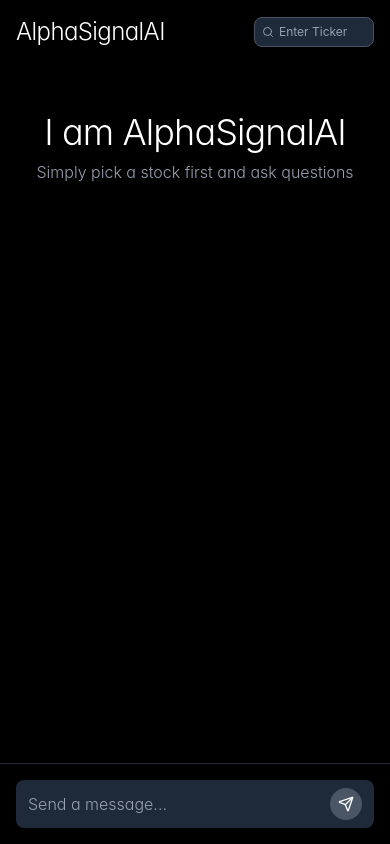
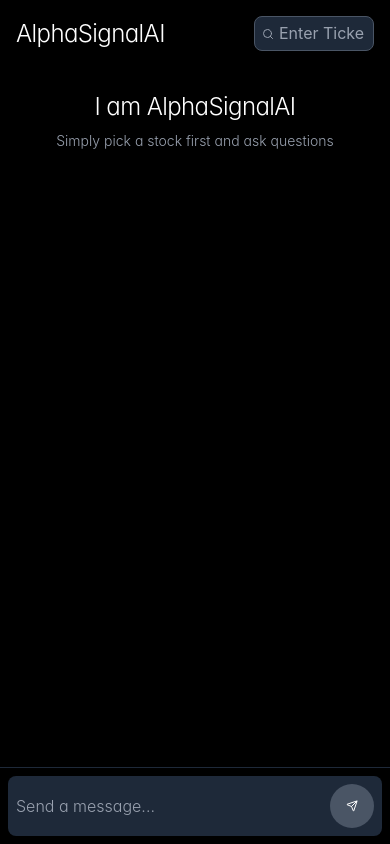
Before and after one commit to hasanpeal/AlphaSignalAI, a Next.js app: page / in a window 390 px wide. Built offline with nearby package versions, Linux system fonts and the light colour scheme.

Commit message:
UI Improved

```diff
--- a/src/app/globals.css
+++ b/src/app/globals.css
@@ -28,6 +28,10 @@
   font-feature-settings: "cv02", "cv03", "cv04", "cv11";
   -webkit-font-smoothing: antialiased;
   -moz-osx-font-smoothing: grayscale;
+  /* Prevent zoom on input focus on iOS */
+  -webkit-text-size-adjust: 100%;
+  /* Improve touch targets */
+  touch-action: manipulation;
 }
 
 /* Custom scrollbar for chat */
@@ -74,3 +78,44 @@
 .message-enter {
   animation: fadeIn 0.3s ease-out;
 }
+
+/* Mobile-specific improvements */
+@media (max-width: 640px) {
+  /* Improve touch targets */
+  button,
+  [role="button"] {
+    min-height: 44px;
+    min-width: 44px;
+  }
+
+  /* Prevent horizontal scroll */
+  body {
+    overflow-x: hidden;
+  }
+
+  /* Better input handling on mobile */
+  input,
+  textarea {
+    font-size: 16px !important; /* Prevents zoom on iOS */
+  }
+
+  /* Improve scrolling performance */
+  .overflow-y-auto {
+    -webkit-overflow-scrolling: touch;
+  }
+}
+
+/* Dark mode scrollbar */
+@media (prefers-color-scheme: dark) {
+  .overflow-y-auto::-webkit-scrollbar-track {
+    background: #374151;
+  }
+
+  .overflow-y-auto::-webkit-scrollbar-thumb {
+    background: #6b7280;
+  }
+
+  .overflow-y-auto::-webkit-scrollbar-thumb:hover {
+    background: #9ca3af;
+  }
+}
--- a/src/app/page.tsx
+++ b/src/app/page.tsx
@@ -43,9 +43,9 @@
           {selectedStock && (
             <button
               onClick={handleExit}
-              className="absolute top-4 left-4 z-10 p-2 bg-gray-800 hover:bg-gray-700 text-white rounded-full transition-colors"
+              className="absolute top-2 sm:top-4 left-2 sm:left-4 z-10 p-1.5 sm:p-2 bg-gray-800 hover:bg-gray-700 text-white rounded-full transition-colors flex items-center justify-center"
             >
-              <X className="w-5 h-5" />
+              <X className="w-4 h-4 sm:w-5 sm:h-5" />
             </button>
           )}
           <ChatInterface key={resetKey} selectedStock={selectedStock} />
--- a/src/components/ChatInterface.tsx
+++ b/src/components/ChatInterface.tsx
@@ -1,7 +1,7 @@
 "use client";
 
 import { useState, useRef, useEffect } from "react";
-import { Send, Bot, User} from "lucide-react";
+import { Send, Bot, User } from "lucide-react";
 import ReactMarkdown from "react-markdown";
 
 interface Message {
@@ -53,13 +53,14 @@
     }
   }, [isLoading, analysisSteps.length]);
 
-  const sendMessage = async () => {
-    if (!inputMessage.trim() || isLoading) return;
+  const sendMessage = async (messageToSend?: string) => {
+    const message = messageToSend || inputMessage;
+    if (!message.trim() || isLoading) return;
 
     const userMessage: Message = {
       id: Date.now().toString(),
       role: "user",
-      content: inputMessage,
+      content: message,
       timestamp: new Date(),
     };
 
@@ -74,7 +75,7 @@
           "Content-Type": "application/json",
         },
         body: JSON.stringify({
-          message: inputMessage,
+          message: message,
           symbol: selectedStock,
           isNewConversation: messages.length === 0,
           sessionId: sessionId,
@@ -137,13 +138,13 @@
   return (
     <div className="flex flex-col h-full bg-black text-white">
       {/* Messages */}
-      <div className="flex-1 overflow-y-auto p-4 space-y-4">
+      <div className="flex-1 overflow-y-auto p-2 sm:p-4 space-y-3 sm:space-y-4">
         {messages.length === 0 ? (
-          <div className="text-center py-8">
-            <p className="text-4xl font-light tracking-tight mb-2">
+          <div className="text-center py-4 sm:py-8 px-2 sm:px-4">
+            <p className="text-2xl sm:text-4xl font-light tracking-tight mb-2">
               I am AlphaSignalAI
             </p>
-            <p className="text-gray-400 mb-8 font-light">
+            <p className="text-gray-400 mb-6 sm:mb-8 font-light text-sm sm:text-base">
               {selectedStock
                 ? `How can I help you analyze ${selectedStock} today?`
                 : "Simply pick a stock first and ask questions"}
@@ -151,15 +152,12 @@
 
             {/* Suggested Prompts */}
             {suggestedPrompts.length > 0 && (
-              <div className="grid grid-cols-1 sm:grid-cols-2 gap-4 max-w-2xl mx-auto">
+              <div className="grid grid-cols-1 gap-3 sm:gap-4 max-w-2xl mx-auto">
                 {suggestedPrompts.map((prompt, index) => (
                   <button
                     key={index}
-                    onClick={() => {
-                      setInputMessage(prompt);
-                      setTimeout(() => sendMessage(), 100);
-                    }}
-                    className="p-4 bg-gray-800 rounded-lg text-left hover:bg-gray-700 transition-colors text-sm font-light"
+                    onClick={() => sendMessage(prompt)}
+                    className="p-3 sm:p-4 bg-gray-800 rounded-lg text-left hover:bg-gray-700 transition-colors text-xs sm:text-sm font-light"
                   >
                     {prompt}
                   </button>
@@ -176,34 +174,34 @@
               }`}
             >
               <div
-                className={`flex items-start space-x-3 max-w-[80%] ${
+                className={`flex items-start space-x-2 sm:space-x-3 max-w-[85%] sm:max-w-[80%] ${
                   message.role === "user"
                     ? "flex-row-reverse space-x-reverse"
                     : ""
                 }`}
               >
                 <div
-                  className={`flex-shrink-0 w-8 h-8 rounded-full flex items-center justify-center ${
+                  className={`flex-shrink-0 w-6 h-6 sm:w-8 sm:h-8 rounded-full flex items-center justify-center ${
                     message.role === "user"
                       ? "bg-blue-500 text-white"
                       : "bg-gray-700 text-white"
                   }`}
                 >
                   {message.role === "user" ? (
-                    <User className="w-4 h-4" />
+                    <User className="w-3 h-3 sm:w-4 sm:h-4" />
                   ) : (
-                    <Bot className="w-4 h-4" />
+                    <Bot className="w-3 h-3 sm:w-4 sm:h-4" />
                   )}
                 </div>
                 <div
-                  className={`rounded-lg px-4 py-2 ${
+                  className={`rounded-lg px-3 py-2 sm:px-4 sm:py-2 ${
                     message.role === "user"
                       ? "bg-blue-500 text-white"
                       : "bg-gray-800 text-white"
                   }`}
                 >
                   {message.role === "user" ? (
-                    <div className="whitespace-pre-wrap font-light">
+                    <div className="whitespace-pre-wrap font-light text-sm sm:text-base">
                       {message.content}
                     </div>
                   ) : (
@@ -211,72 +209,72 @@
                       <ReactMarkdown
                         components={{
                           h1: ({ children }) => (
-                            <h1 className="text-base font-semibold mb-2 text-white tracking-tight">
+                            <h1 className="text-sm sm:text-base font-semibold mb-2 text-white tracking-tight">
                               {children}
                             </h1>
                           ),
                           h2: ({ children }) => (
-                            <h2 className="text-base font-medium mb-2 mt-3 text-white tracking-tight">
+                            <h2 className="text-sm sm:text-base font-medium mb-2 mt-3 text-white tracking-tight">
                               {children}
                             </h2>
                           ),
                           h3: ({ children }) => (
-                            <h3 className="text-base font-medium mb-1 mt-2 text-white tracking-tight">
+                            <h3 className="text-sm sm:text-base font-medium mb-1 mt-2 text-white tracking-tight">
                               {children}
                             </h3>
                           ),
                           h4: ({ children }) => (
-                            <h4 className="text-base font-normal mb-1 mt-2 text-white tracking-tight">
+                            <h4 className="text-sm sm:text-base font-normal mb-1 mt-2 text-white tracking-tight">
                               {children}
                             </h4>
                           ),
                           h5: ({ children }) => (
-                            <h5 className="text-base font-normal mb-1 text-white tracking-tight">
+                            <h5 className="text-sm sm:text-base font-normal mb-1 text-white tracking-tight">
                               {children}
                             </h5>
                           ),
                           h6: ({ children }) => (
-                            <h6 className="text-base font-normal mb-1 text-white tracking-tight">
+                            <h6 className="text-sm sm:text-base font-normal mb-1 text-white tracking-tight">
                               {children}
                             </h6>
                           ),
                           p: ({ children }) => (
-                            <p className="mb-2 text-base text-white font-light leading-relaxed">
+                            <p className="mb-2 text-sm sm:text-base text-white font-light leading-relaxed">
                               {children}
                             </p>
                           ),
                           ul: ({ children }) => (
-                            <ul className="list-disc list-inside mb-2 space-y-1 text-base text-white font-light">
+                            <ul className="list-disc list-inside mb-2 space-y-1 text-sm sm:text-base text-white font-light">
                               {children}
                             </ul>
                           ),
                           ol: ({ children }) => (
-                            <ol className="list-decimal list-inside mb-2 space-y-1 text-base text-white font-light">
+                            <ol className="list-decimal list-inside mb-2 space-y-1 text-sm sm:text-base text-white font-light">
                               {children}
                             </ol>
                           ),
                           li: ({ children }) => (
-                            <li className="text-base text-white font-light">
+                            <li className="text-sm sm:text-base text-white font-light">
                               {children}
                             </li>
                           ),
                           strong: ({ children }) => (
-                            <strong className="text-base font-medium text-white">
+                            <strong className="text-sm sm:text-base font-medium text-white">
                               {children}
                             </strong>
                           ),
                           em: ({ children }) => (
-                            <em className="text-base italic text-white font-light">
+                            <em className="text-sm sm:text-base italic text-white font-light">
                               {children}
                             </em>
                           ),
                           code: ({ children }) => (
-                            <code className="bg-gray-700 px-1 py-0.5 rounded text-base font-mono text-white">
+                            <code className="bg-gray-700 px-1 py-0.5 rounded text-sm sm:text-base font-mono text-white">
                               {children}
                             </code>
                           ),
                           blockquote: ({ children }) => (
-                            <blockquote className="border-l-4 border-gray-600 pl-4 italic text-base text-gray-300 font-light">
+                            <blockquote className="border-l-4 border-gray-600 pl-4 italic text-sm sm:text-base text-gray-300 font-light">
                               {children}
                             </blockquote>
                           ),
@@ -302,16 +300,16 @@
         )}
         {isLoading && (
           <div className="flex justify-start">
-            <div className="flex items-start space-x-3">
-              <div className="flex-shrink-0 w-8 h-8 rounded-full bg-gray-700 text-white flex items-center justify-center">
-                <Bot className="w-4 h-4" />
+            <div className="flex items-start space-x-2 sm:space-x-3">
+              <div className="flex-shrink-0 w-6 h-6 sm:w-8 sm:h-8 rounded-full bg-gray-700 text-white flex items-center justify-center">
+                <Bot className="w-3 h-3 sm:w-4 sm:h-4" />
               </div>
-              <div className="bg-gray-800 rounded-lg px-4 py-2">
+              <div className="bg-gray-800 rounded-lg px-3 py-2 sm:px-4 sm:py-2">
                 <div className="flex items-center space-x-2">
-                  <div className="animate-pulse text-blue-400 text-lg">
+                  <div className="animate-pulse text-blue-400 text-base sm:text-lg">
                     {analysisSteps[analysisStep].icon}
                   </div>
-                  <span className="text-gray-300 font-light">
+                  <span className="text-gray-300 font-light text-sm sm:text-base">
                     {analysisSteps[analysisStep].text}
                   </span>
                 </div>
@@ -323,22 +321,22 @@
       </div>
 
       {/* Input */}
-      <div className="border-t border-gray-800 p-4 bg-black">
-        <div className="flex items-center space-x-2 bg-gray-800 rounded-lg px-3 py-2">
+      <div className="border-t border-gray-800 p-2 sm:p-4 bg-black">
+        <div className="flex items-center space-x-2 bg-gray-800 rounded-lg px-2 sm:px-3 py-2">
           <input
             value={inputMessage}
             onChange={(e) => setInputMessage(e.target.value)}
             onKeyPress={handleKeyPress}
             placeholder="Send a message..."
             disabled={!selectedStock || isLoading}
-            className="flex-1 bg-transparent text-white placeholder-gray-400 focus:outline-none disabled:cursor-not-allowed font-light"
+            className="flex-1 bg-transparent text-white placeholder-gray-400 focus:outline-none disabled:cursor-not-allowed font-light text-sm sm:text-base"
           />
           <button
-            onClick={sendMessage}
+            onClick={() => sendMessage()}
             disabled={!inputMessage.trim() || !selectedStock || isLoading}
-            className="p-2 bg-green-500 text-white rounded-full hover:bg-green-600 disabled:bg-gray-600 disabled:cursor-not-allowed transition-colors"
+            className="p-1.5 sm:p-2 bg-green-500 text-white rounded-full hover:bg-green-600 disabled:bg-gray-600 disabled:cursor-not-allowed transition-colors flex items-center justify-center"
           >
-            <Send className="w-4 h-4" />
+            <Send className="w-3 h-3 sm:w-4 sm:h-4" />
           </button>
         </div>
       </div>
```
